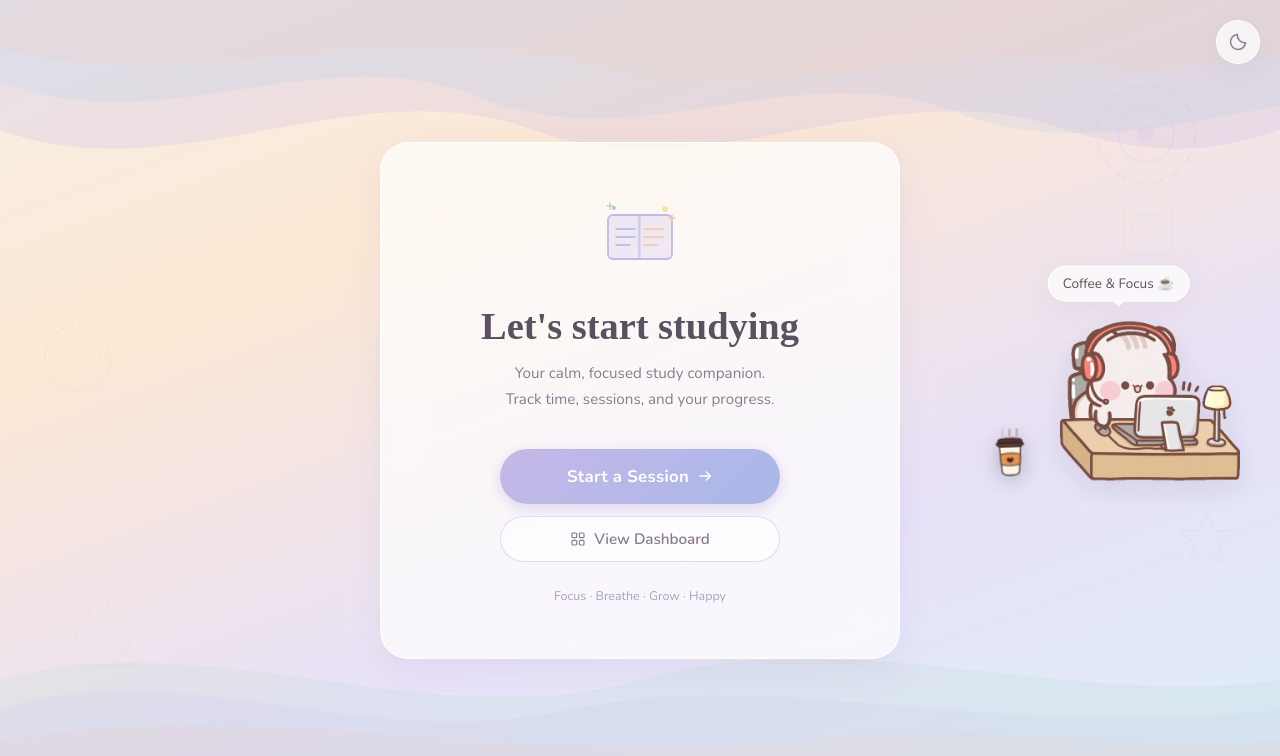
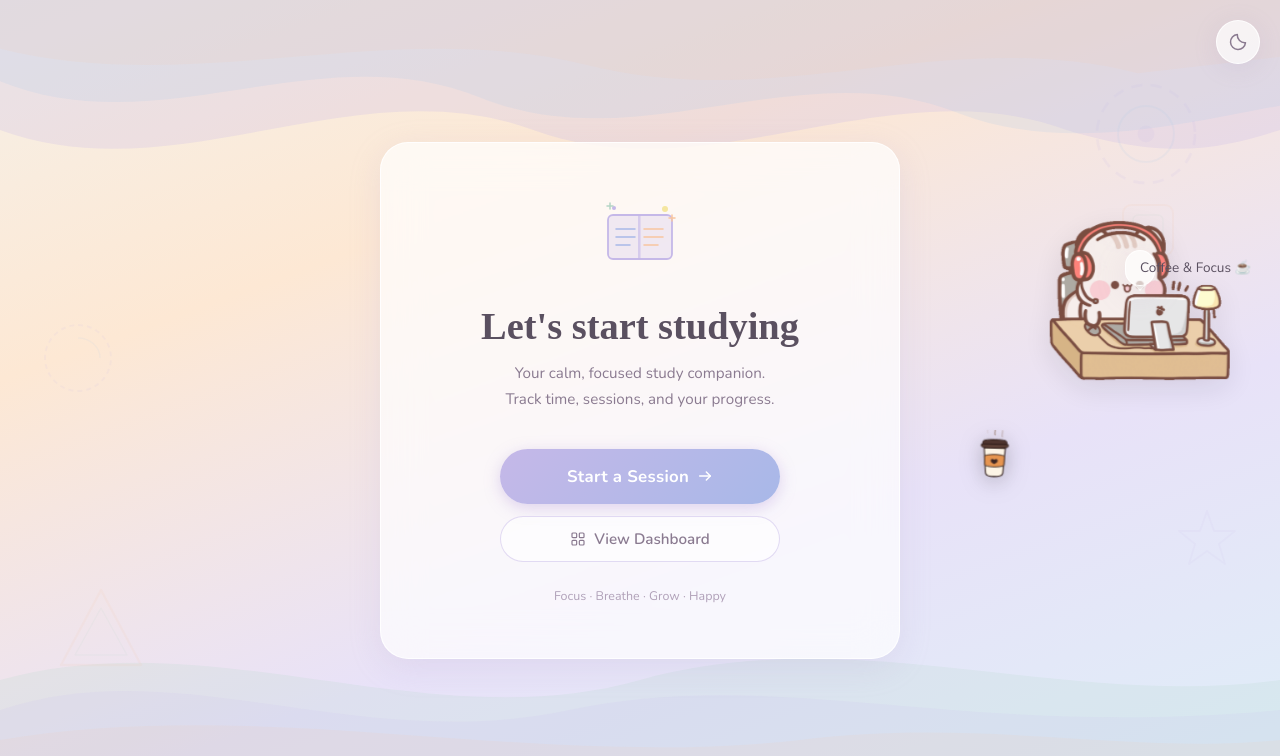
Before and after one commit to malikdiva1205/Mytimmer, a React (Vite) app: page / in a window 1280 px wide. Shown: the top 756 px of the page. Built offline with nearby package versions, Linux system fonts and the light colour scheme; a web font is replaced by a local one.

Commit message:
feat: make study buddy and coffee independently draggable anywhere on screen

```diff
--- a/src/components/StudyPartner.jsx
+++ b/src/components/StudyPartner.jsx
@@ -1,4 +1,4 @@
-import React, { useState, useEffect } from 'react';
+import React, { useState, useEffect, useRef, useLayoutEffect } from 'react';
 import studyPartnerGif from '../assets/studypartner.gif';
 import { CoffeeMugIcon } from './DoodleIcons';
 
@@ -14,6 +14,93 @@ const GREETINGS = [
   "Coffee & Focus ☕️",
   "Happy studying!"
 ];
+
+// Reusable draggable wrapper
+const DraggableItem = ({ children, defaultOffsetX, defaultOffsetY, onInteract }) => {
+  const [pos, setPos] = useState({ x: 0, y: 0 });
+  const [isDragging, setIsDragging] = useState(false);
+  const dragInfo = useRef({ startX: 0, startY: 0, initX: 0, initY: 0, moved: false });
+  const initialized = useRef(false);
+
+  // Set initial position based on window size
+  useLayoutEffect(() => {
+    if (!initialized.current) {
+      setPos({
+        x: window.innerWidth + defaultOffsetX,
+        y: window.innerHeight / 2 + defaultOffsetY
+      });
+      initialized.current = true;
+    }
+  }, [defaultOffsetX, defaultOffsetY]);
+
+  const handlePointerDown = (e) => {
+    const clientX = e.clientX || e.touches?.[0]?.clientX;
+    const clientY = e.clientY || e.touches?.[0]?.clientY;
+
+    dragInfo.current = {
+      startX: clientX,
+      startY: clientY,
+      initX: pos.x,
+      initY: pos.y,
+      moved: false
+    };
+    setIsDragging(true);
+    e.target.setPointerCapture?.(e.pointerId);
+  };
+
+  const handlePointerMove = (e) => {
+    if (!isDragging) return;
+    const clientX = e.clientX || e.touches?.[0]?.clientX;
+    const clientY = e.clientY || e.touches?.[0]?.clientY;
+
+    // Calculate distance moved
+    const dx = clientX - dragInfo.current.startX;
+    const dy = clientY - dragInfo.current.startY;
+
+    if (Math.abs(dx) > 3 || Math.abs(dy) > 3) {
+      dragInfo.current.moved = true;
+    }
+
+    setPos({
+      x: dragInfo.current.initX + dx,
+      y: dragInfo.current.initY + dy
+    });
+
+    // Prevent default scrolling on mobile when dragging
+    if (e.cancelable) e.preventDefault();
+  };
+
+  const handlePointerUp = (e) => {
+    setIsDragging(false);
+    e.target.releasePointerCapture?.(e.pointerId);
+
+    // If we didn't drag it significantly, treat it as a click
+    if (!dragInfo.current.moved && onInteract) {
+      onInteract();
+    }
+  };
+
+  return (
+    <div
+      style={{
+        position: 'fixed',
+        left: pos.x,
+        top: pos.y,
+        cursor: isDragging ? 'grabbing' : 'grab',
+        zIndex: isDragging ? 2000 : 1000,
+        touchAction: 'none' // Important for mobile dragging
+      }}
+      onPointerDown={handlePointerDown}
+      onPointerMove={handlePointerMove}
+      onPointerUp={handlePointerUp}
+      onPointerCancel={handlePointerUp}
+    >
+      <div style={{ pointerEvents: 'none' }}>
+        {children}
+      </div>
+    </div>
+  );
+};
 
 export default function StudyPartner() {
   const [greeting, setGreeting] = useState("");
@@ -44,20 +131,37 @@ export default function StudyPartner() {
   };
 
   return (
-    <div className="study-partner-container horizontal">
-      <div className={`partner-greeting ${showGreeting ? 'visible' : ''}`}>
+    <>
+      <DraggableItem defaultOffsetX={-310} defaultOffsetY={30} onInteract={showRandomGreeting}>
+        <div className="coffee-mug-wrapper" title="Drag me!">
+          <CoffeeMugIcon size={48} />
+        </div>
+      </DraggableItem>
+
+      <DraggableItem defaultOffsetX={-240} defaultOffsetY={-100} onInteract={showRandomGreeting}>
+        <div style={{ position: 'relative', display: 'flex', flexDirection: 'column', alignItems: 'center' }}>
+          <div
+            className={`partner-greeting ${showGreeting ? 'visible' : ''}`}
+            style={{
+              position: 'absolute',
+              top: '-50px',
+              left: '50%',
+              transform: showGreeting ? 'translateX(-50%) translateY(0)' : 'translateX(-50%) translateY(10px)',
+              opacity: showGreeting ? 1 : 0,
+              pointerEvents: 'none'
+            }}
+          >
             {greeting}
-      </div>
-      <div className="coffee-mug-wrapper" onClick={showRandomGreeting} title="Cozy brew!">
-        <CoffeeMugIcon size={48} />
           </div>
           <img
             src={studyPartnerGif}
             alt="Study Partner"
             className="study-partner-gif"
-        onClick={showRandomGreeting}
-        style={{ cursor: 'pointer', pointerEvents: 'auto' }}
+            style={{ animation: 'partnerFloat 6s ease-in-out infinite' }}
+            title="Drag me!"
           />
         </div>
+      </DraggableItem>
+    </>
   );
 }
```
Lines whose indentation alone changed are shown as unchanged.
